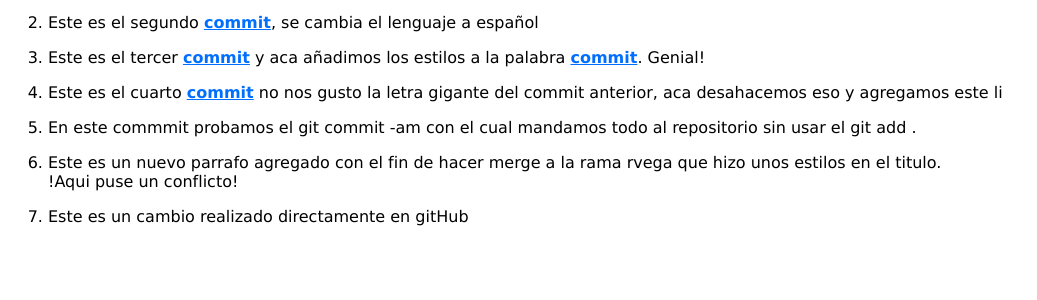
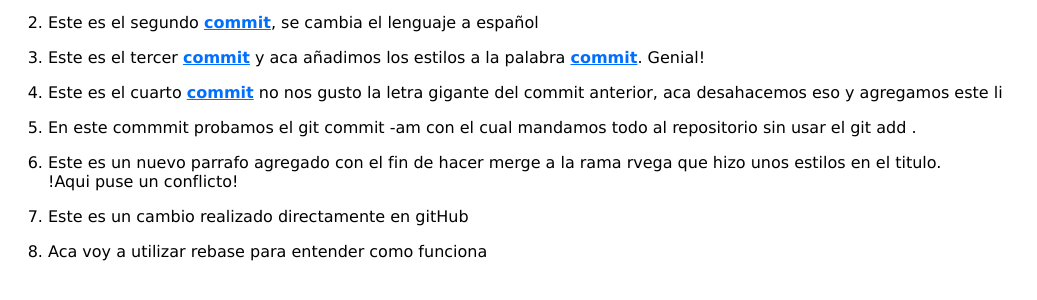
Before and after one commit to RafaVega/practicaGit, a plain HTML site: page index.html in a window 1280 px wide. Shown: the part 228-528 px from the top of the page, without its empty margins (0-1037 px from the left). Drawn offline with Linux system fonts and the light colour scheme.

Commit message:
agregando cosas en rama rvega

```diff
--- a/index.html
+++ b/index.html
@@ -46,6 +46,11 @@
 			Este es un cambio realizado directamente en gitHub
 		</p>
 	</li>
+	<li>
+		<p>
+			Aca voy a utilizar rebase para entender como funciona
+		</p>
+	</li>
     </ol>
 </body>
 </html>
```
